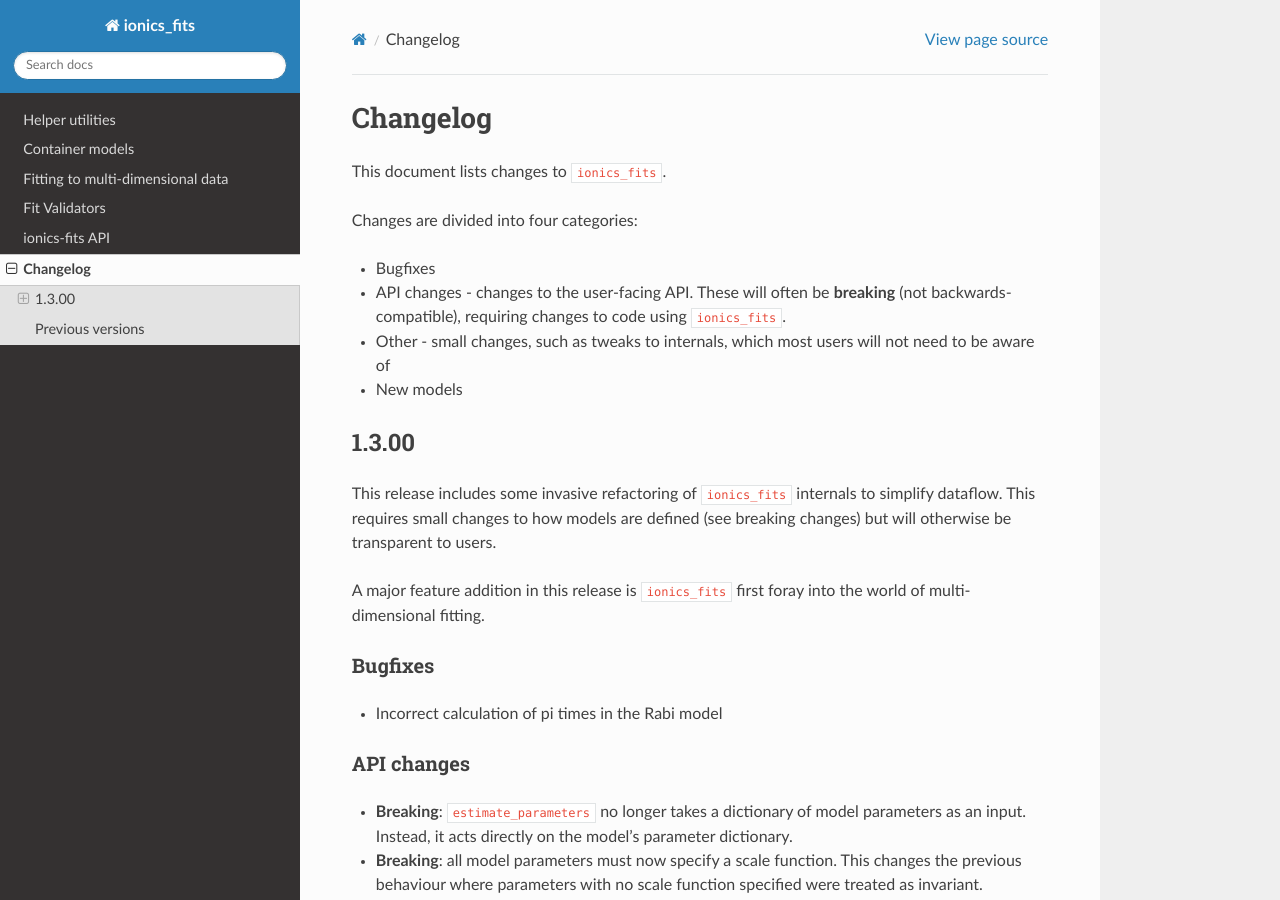
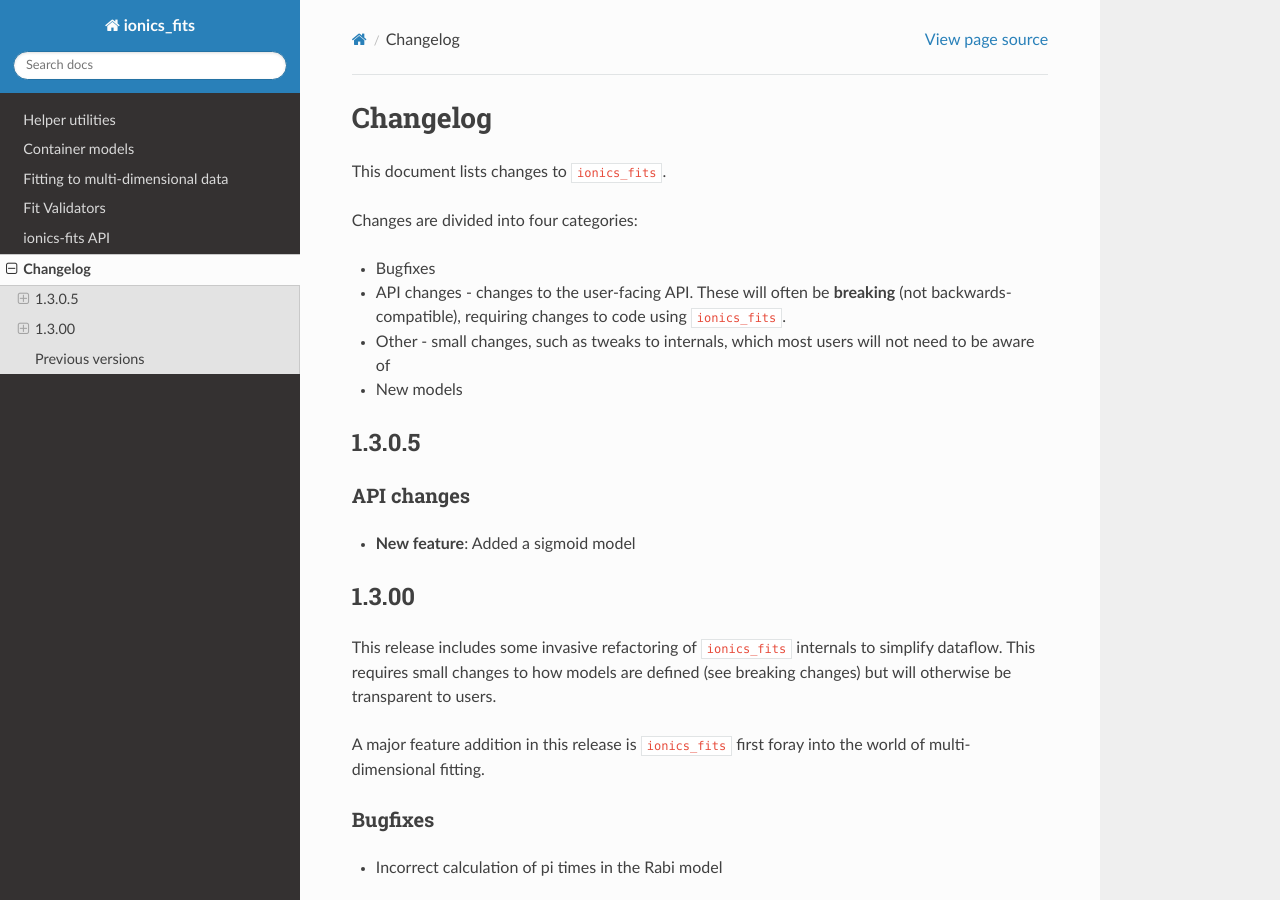
Before and after one commit to OxIonics/ionics_fits, a Sphinx documentation site: the page built from docs/changes.md, in a window 1280 px wide and 900 px high. Built offline with Sphinx 7.4.7 and the Read the Docs theme 2.0.0, drawn with Linux system fonts in a browser that asks for light colours.

Commit message:
change log

```diff
--- a/docs/changes.md
+++ b/docs/changes.md
@@ -7,6 +7,11 @@ Changes are divided into four categories:
 * API changes - changes to the user-facing API. These will often be **breaking** (not backwards-compatible), requiring changes to code using `ionics_fits`.
 * Other - small changes, such as tweaks to internals, which most users will not need to be aware of
 * New models
+
+## 1.3.0.5
+
+### API changes
+* **New feature**: Added a sigmoid model
 
 ## 1.3.00
 
```
